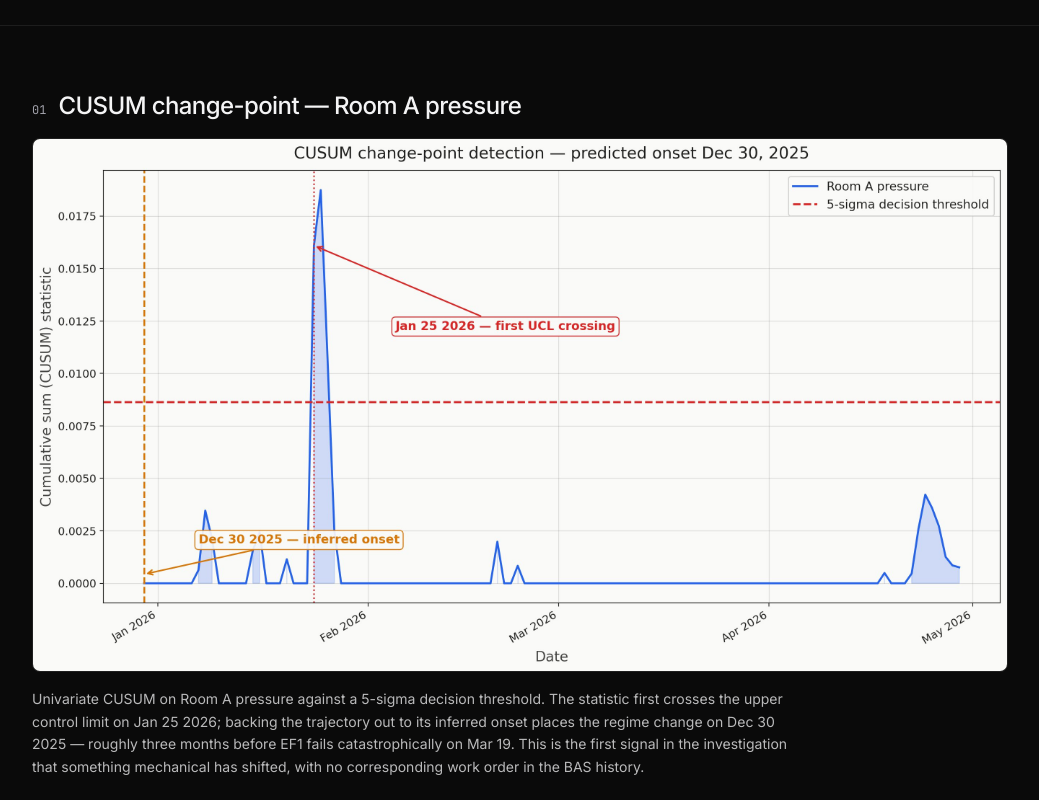
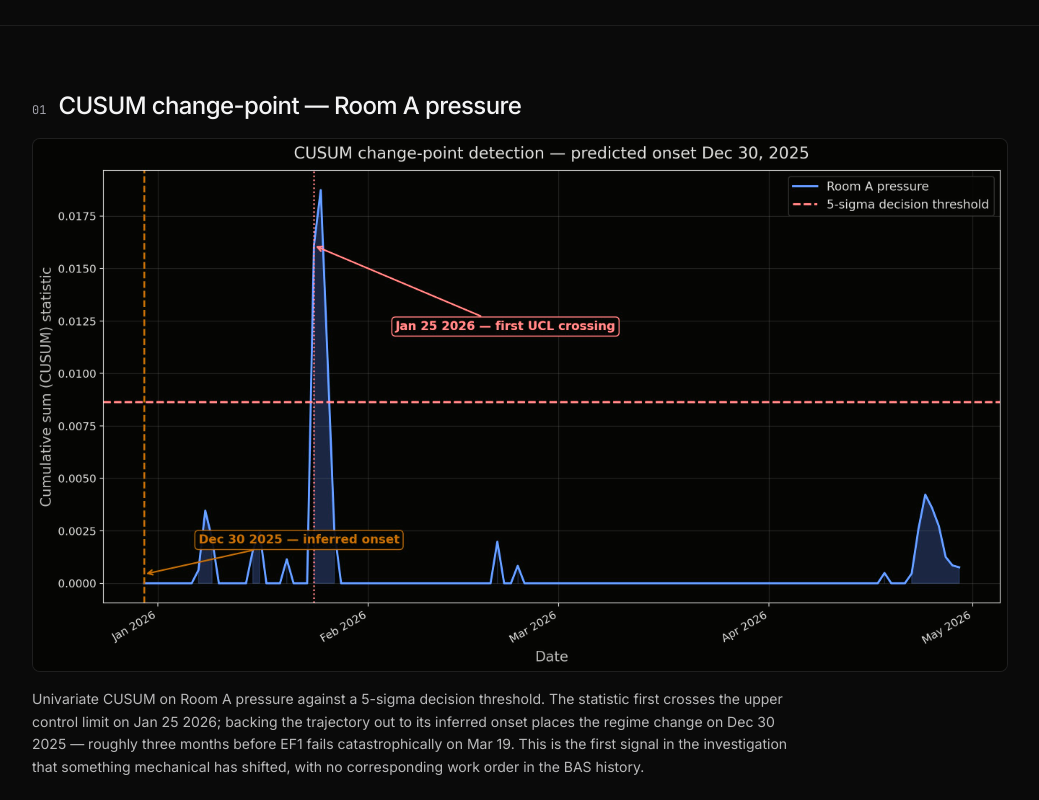
Before and after one commit to antbalanzategui/portfolio, a Next.js app: page /vcu-health in a window 1280 px wide. Shown: the part 380-1180 px from the top of the page, without its empty margins (120-1159 px from the left). Built offline with nearby package versions, Linux system fonts and the light colour scheme.

Commit message:
Invert figure colors in dark mode
Matplotlib PNGs ship with a white background; apply invert + hue-rotate
in dark mode so the plots blend with the page while preserving original
chart colors (blue/red/orange).

```diff
--- a/src/pages/vcu-health.jsx
+++ b/src/pages/vcu-health.jsx
@@ -110,7 +110,7 @@ export default function VcuHealth() {
                     width={1600}
                     height={900}
                     sizes="(min-width: 1024px) 64rem, 100vw"
-                    className="h-auto w-full"
+                    className="h-auto w-full dark:invert dark:hue-rotate-180"
                     priority={fig.index === '01'}
                   />
                 </div>
```
